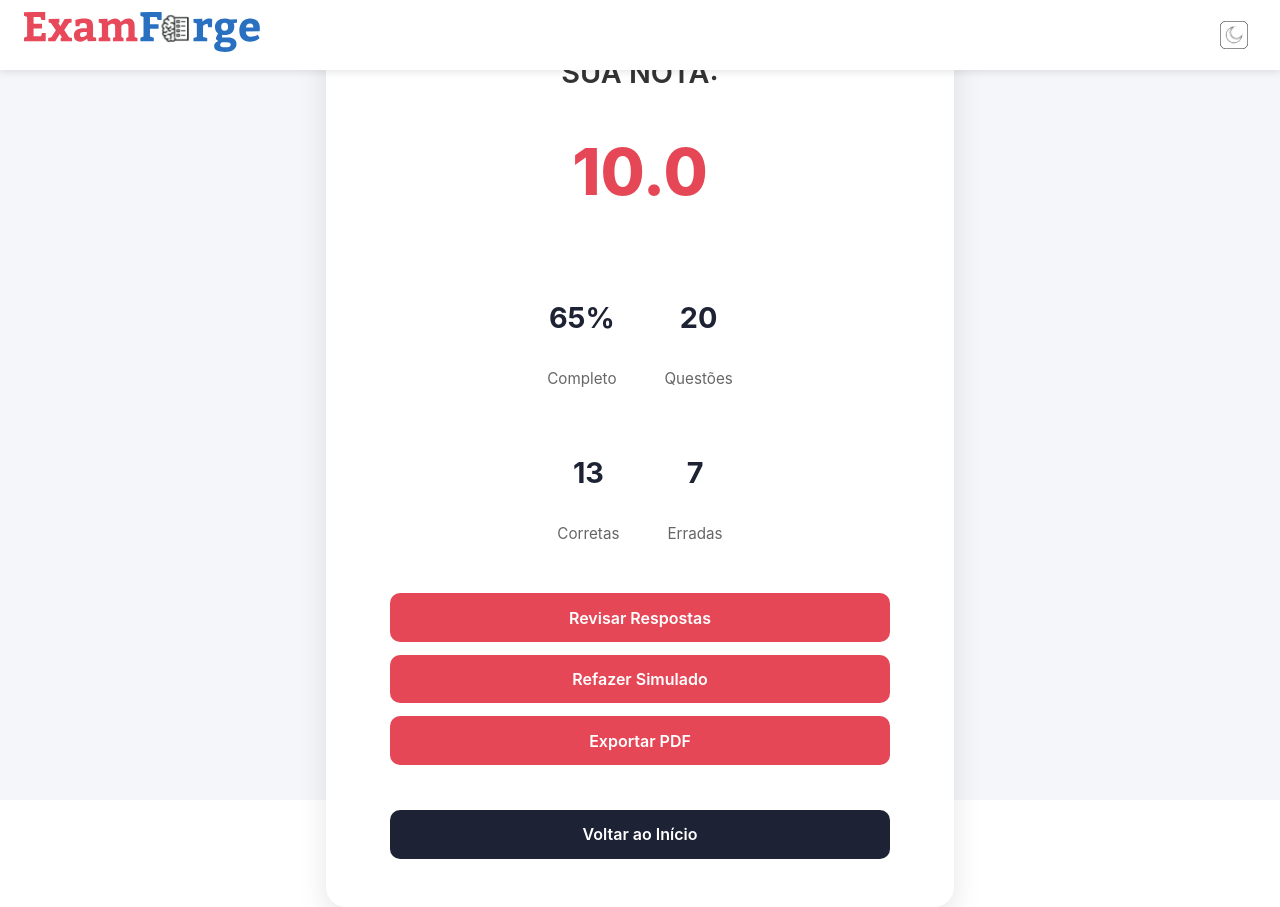
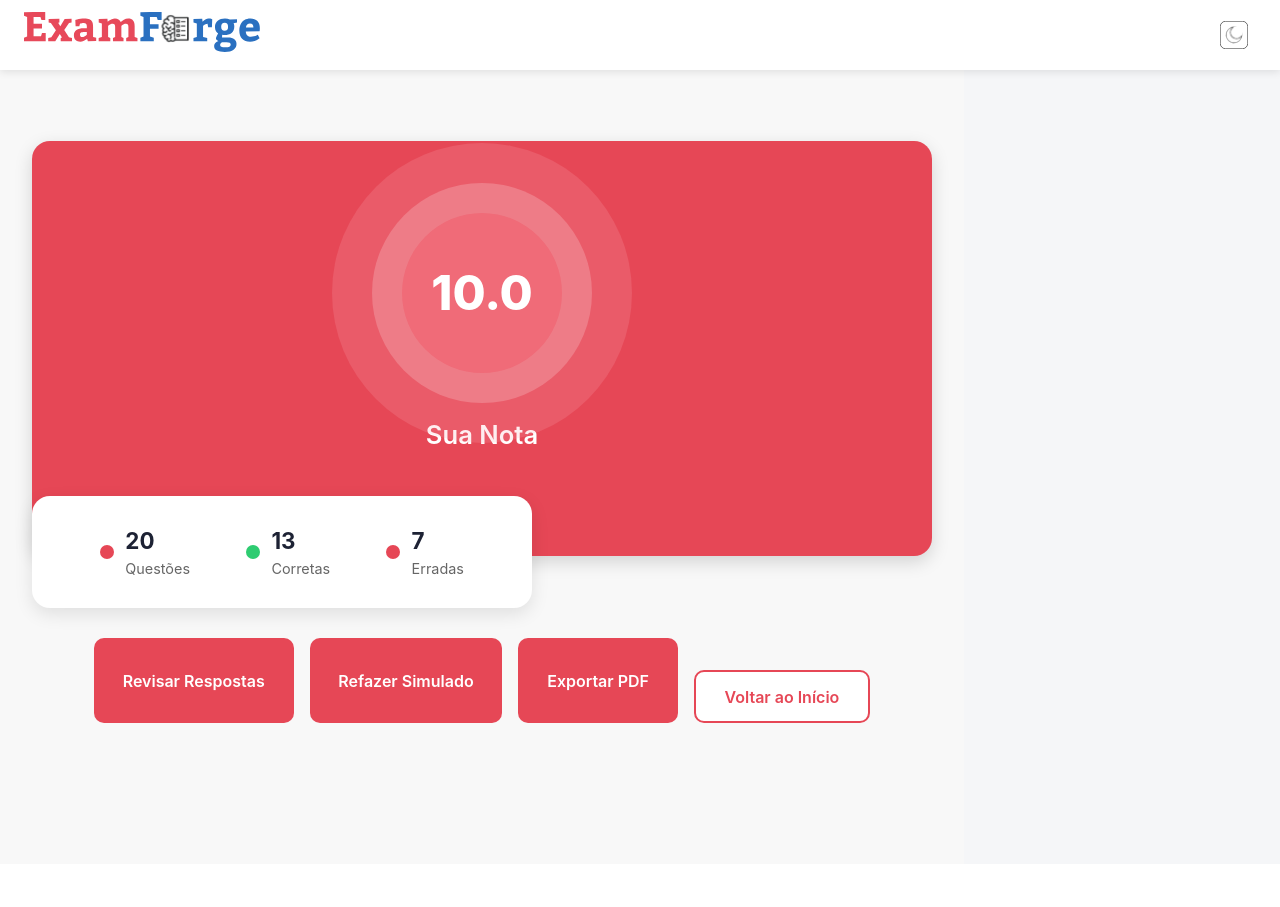
Before and after one commit to Gabriel-marques-araujo/ExamForge, a React (Vite) app in the folder Frontend/: page /resultado in a window 1280 px wide. After the commit the page ends 864 px from the top, so only its background shows below. Built offline with nearby package versions, Linux system fonts and the light colour scheme.

Commit message:
resultsPage

```diff
--- a/Frontend/src/Components/ResultsPage/ResultsPage.css
+++ b/Frontend/src/Components/ResultsPage/ResultsPage.css
@@ -1,86 +1,155 @@
-.results-container {
-  height: 100vh;
-  width: 100vw;
-  background-color: #f5f6fa;
+.results-wrapper {
+  display: flex;
+  flex-direction: column;
+  align-items: center;
+  justify-content: center;
+  min-height: 100vh;
+  background-color: #f8f8f8;
+  padding: 2rem;
+}
+
+/* === Quadro principal da nota === */
+.score-section {
+  background-color: #e64756;
+  width: 900px;
+  padding: 3rem 0 5rem;
+  border-radius: 18px;
+  position: relative;
+  box-shadow: 0 6px 18px rgba(0, 0, 0, 0.15);
+  text-align: center;
+  color: #fff;
+}
+
+.score-background {
   display: flex;
   justify-content: center;
   align-items: center;
-  padding-top: 6rem; /* espaço pra navbar */
-  box-sizing: border-box;
+  position: relative;
 }
 
-.results-card {
-  background-color: #fff;
-  border-radius: 20px;
-  box-shadow: 0 10px 30px rgba(0, 0, 0, 0.1);
-  padding: 3rem 4rem;
-  max-width: 500px;
-  width: 90%;
-  text-align: center;
+.score-circle {
+  background-color: #f06b78;
+  color: white;
+  font-size: 3rem;
+  width: 160px;
+  height: 160px;
+  border-radius: 50%;
   display: flex;
-  flex-direction: column;
+  justify-content: center;
   align-items: center;
+  font-weight: 800;
+  position: relative;
+  z-index: 2;
 }
 
-.results-title {
-  font-size: 1.8rem;
-  font-weight: 600;
-  color: #333;
+.decor-circle {
+  position: absolute;
+  border-radius: 50%;
+  opacity: 0.2;
+  z-index: 1;
 }
 
-.results-score {
-  font-size: 4rem;
-  font-weight: 800;
-  color: #e64756;
-  margin: 1rem 0 2rem 0;
+.circle1 {
+  width: 220px;
+  height: 220px;
+  background-color: #ffffff;
 }
 
-.results-summary,
-.results-details {
-  display: flex;
-  justify-content: center;
-  gap: 3rem;
-  margin-top: 1rem;
+.circle2 {
+  width: 300px;
+  height: 300px;
+  background-color: #f8aab2;
 }
 
-.results-summary h3,
-.results-details h3 {
-  font-size: 1.8rem;
-  color: #1d2234;
+.score-label {
+  font-size: 1.6rem;
+  font-weight: 600;
+  margin-top: 1.2rem;
 }
 
-.results-summary p,
-.results-details p {
-  color: #666;
-  font-size: 0.95rem;
+/* === Quadro das estatísticas === */
+.stats-section {
+  background-color: #ffffff;
+  border-radius: 18px;
+  box-shadow: 0 6px 18px rgba(0, 0, 0, 0.1);
+  padding: 1.8rem 2.5rem;
+  display: flex;
+  justify-content: space-around;
+  align-items: center;
+  width: 420px;
+  position: relative;
+  top: -60px; /* faz a sobreposição */
+  z-index: 3;
 }
 
+.stat-card {
+  display: flex;
+  align-items: center;
+  gap: 0.7rem;
+  text-align: left;
+}
+
+.stat-card h3 {
+  margin: 0;
+  font-size: 1.4rem;
+  color: #1d2234;
+  font-weight: 700;
+}
+
+.stat-card p {
+  margin: 0;
+  font-size: 0.9rem;
+  color: #666;
+}
+
+.dot {
+  width: 14px;
+  height: 14px;
+  border-radius: 50%;
+}
+
+.green-dot {
+  background-color: #2ecc71;
+}
+
+.red-dot {
+  background-color: #e64756;
+}
+
+/* === Botões === */
 .results-actions {
+  margin-top: -30px;
   display: flex;
-  flex-direction: column;
-  gap: 0.8rem;
-  width: 100%;
-  margin-top: 2rem;
+  flex-wrap: wrap;
+  gap: 1rem;
+  justify-content: center;
 }
 
 .action-button,
 .restart-button {
+  padding: 0.9rem 1.8rem;
+  border: none;
+  border-radius: 10px;
+  cursor: pointer;
+  font-weight: 600;
+  transition: all 0.2s ease-in-out;
+}
+
+.action-button {
   background-color: #e64756;
   color: white;
-  border: none;
-  padding: 0.9rem;
-  border-radius: 10px;
-  font-size: 1rem;
-  font-weight: 600;
-  cursor: pointer;
-  transition: all 0.2s ease;
 }
 
-.action-button:hover,
-.restart-button:hover {
-  transform: scale(1.05);
+.action-button:hover {
+  background-color: #c43b48;
 }
 
 .restart-button {
-  background-color: #1d2234;
+  background-color: #fff;
+  color: #e64756;
+  border: 2px solid #e64756;
 }
+
+.restart-button:hover {
+  background-color: #ffe6e9;
+}
--- a/Frontend/src/Components/ResultsPage/ResultsPage.tsx
+++ b/Frontend/src/Components/ResultsPage/ResultsPage.tsx
@@ -2,6 +2,7 @@ import React from "react";
 import { useLocation, useNavigate } from "react-router-dom";
 import NavBar from "../NavBar/NavBar";
 import "./ResultsPage.css";
+import { jsPDF } from "jspdf";
 
 const ResultsPage = () => {
   const location = useLocation();
@@ -17,43 +18,92 @@ const ResultsPage = () => {
   const percentage = ((correctAnswers / totalQuestions) * 100).toFixed(0);
 
   const handleBackToStart = () => navigate("/");
-  const handleReviewAnswers = () => navigate("/questions", { state: { mode: "review" } });
+  const handleReviewAnswers = () => {
+    navigate("/review", {
+      state: {
+        questions: location.state?.questions,
+        userAnswers: location.state?.userAnswers,
+      },
+    });
+  };
+
   const handleRetake = () => navigate("/questions");
-  const handleExportPDF = () => {
-    alert("Função de exportar PDF será implementada futuramente!");
+
+  const handleExportPDF = async () => {
+    try {
+      const { jsPDF } = await import("jspdf");
+      const elemento = document.getElementById("conteudoParaPDF");
+
+      if (!elemento) {
+        alert("Erro: elemento 'conteudoParaPDF' não encontrado!");
+        return;
+      }
+
+      const doc = new jsPDF({
+        orientation: "p",
+        unit: "mm",
+        format: "a4",
+      });
+
+      await doc.html(elemento, {
+        callback: (doc) => {
+          doc.save("resultado.pdf");
+        },
+        x: 10,
+        y: 10,
+        width: 190,
+        windowWidth: 900,
+      });
+    } catch (error) {
+      console.error("Erro ao exportar PDF:", error);
+      alert("Ocorreu um erro ao gerar o PDF.");
+    }
   };
 
   return (
     <>
       <NavBar />
 
-      <div className="results-container">
-        <div className="results-card">
-          <h1 className="results-title">SUA NOTA:</h1>
-          <p className="results-score">{score.toFixed(1)}</p>
+      <div className="results-wrapper" id="conteudoParaPDF">
+        <div className="results-main">
+          {/* === Seção da nota === */}
+          <div className="score-section">
+            <div className="score-background">
+              <div className="decor-circle circle2"></div>
+              <div className="decor-circle circle1"></div>
+              <div className="score-circle">{score.toFixed(1)}</div>
+            </div>
+            <h2 className="score-label">Sua Nota</h2>
+          </div>
 
-          <div className="results-summary">
-            <div>
-              <h3>{percentage}%</h3>
-              <p>Completo</p>
-            </div>
+          {/* === Seção das estatísticas === */}
+          <div className="stats-section">
+            <div className="stat-card">
+              <span className="dot red-dot"></span>
               <div>
                 <h3>{totalQuestions}</h3>
                 <p>Questões</p>
               </div>
             </div>
 
-          <div className="results-details">
+            <div className="stat-card">
+              <span className="dot green-dot"></span>
               <div>
                 <h3>{correctAnswers}</h3>
                 <p>Corretas</p>
               </div>
+            </div>
+
+            <div className="stat-card">
+              <span className="dot red-dot"></span>
               <div>
                 <h3>{wrongAnswers}</h3>
                 <p>Erradas</p>
               </div>
             </div>
+          </div>
 
+          {/* === Botões === */}
           <div className="results-actions">
             <button className="action-button" onClick={handleReviewAnswers}>
               Revisar Respostas
```
Lines whose indentation alone changed are shown as unchanged.
